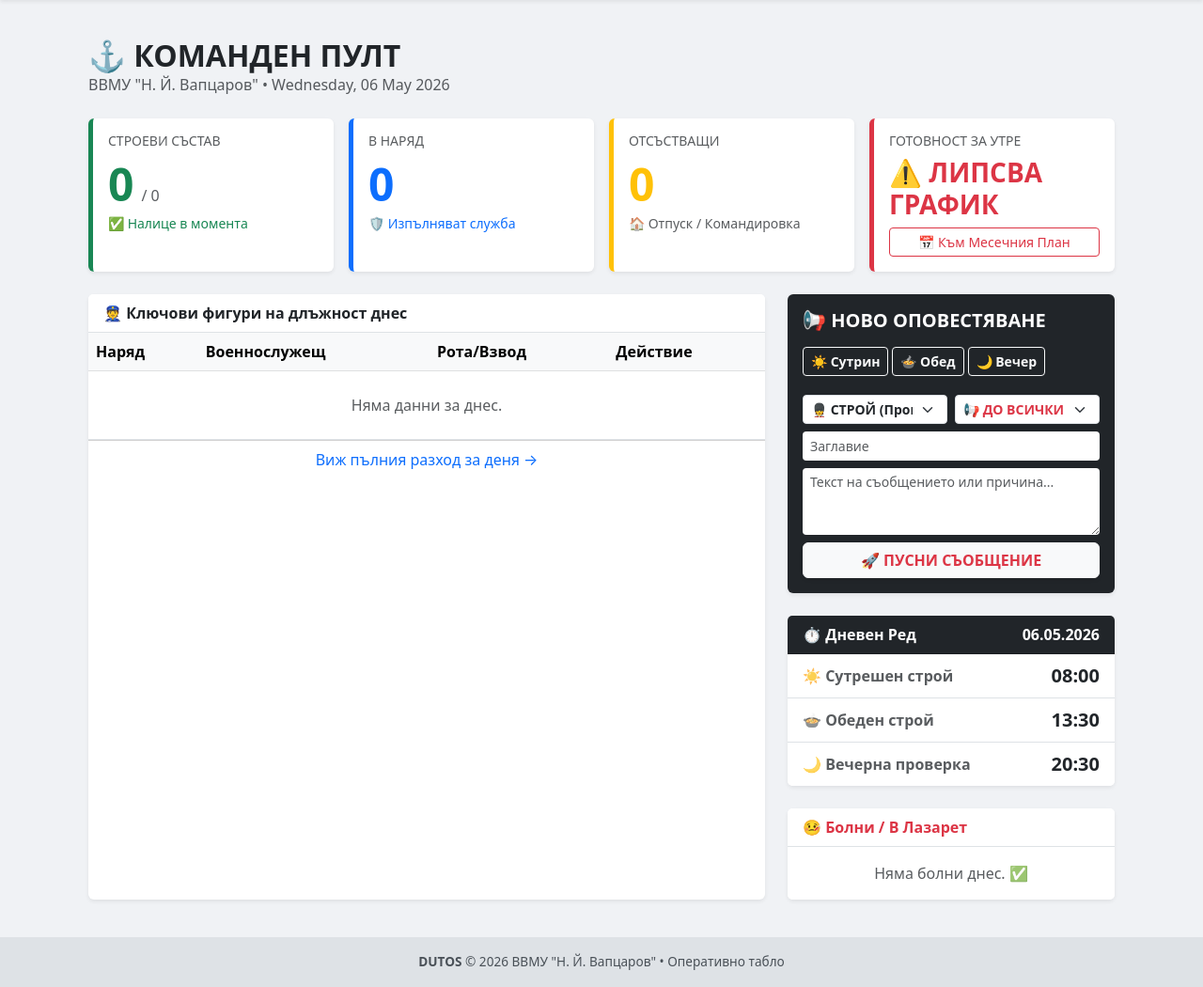
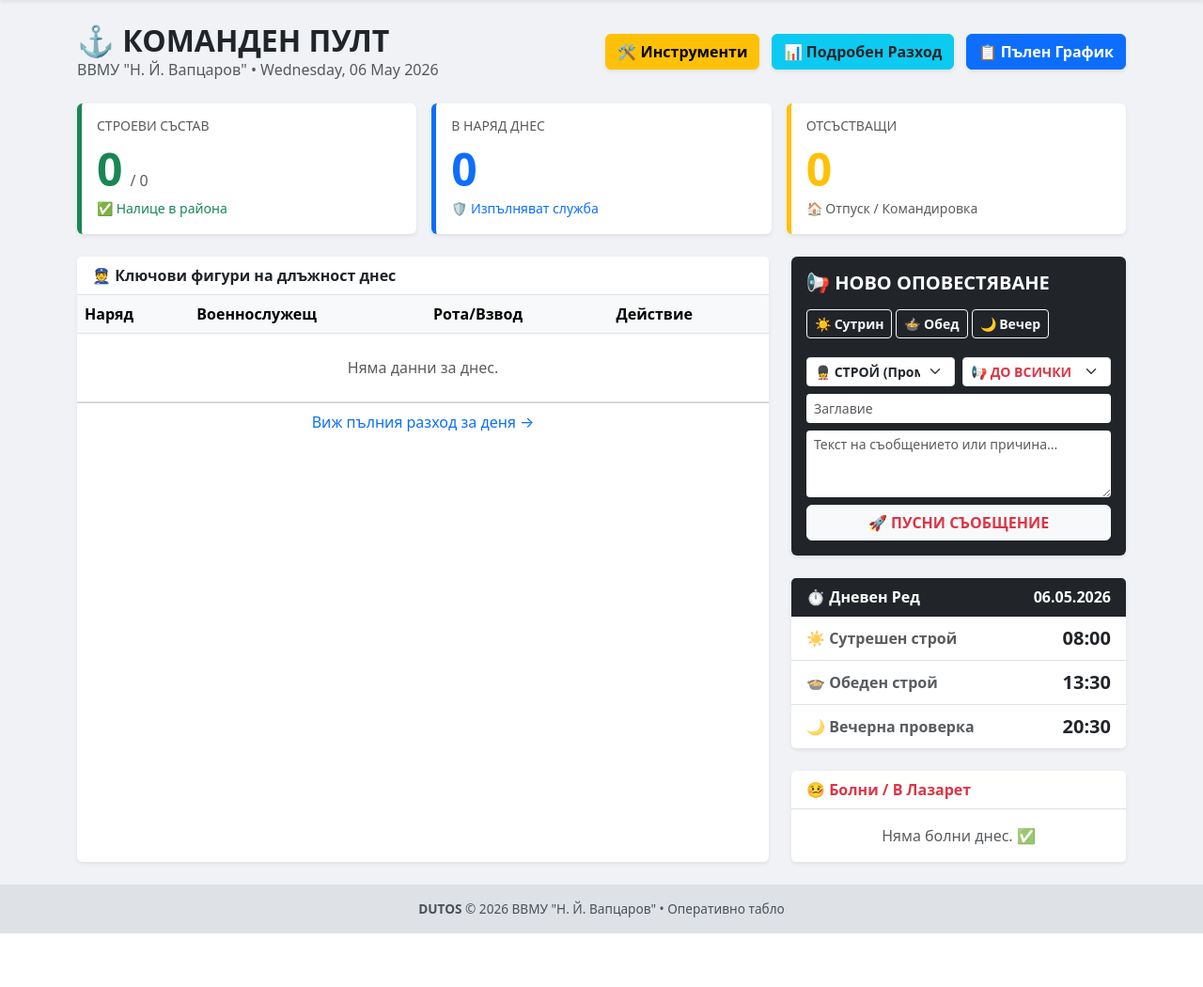
Before and after one commit to Ivoslav/dutos-v3, a Django app: page /roster/ in a window 1280 px wide. Shown: the part 78-1128 px from the top of the page at 94% size. After the commit the page ends 1071 px from the top, so only its background shows below. Run offline with Django 5.2, Linux system fonts and the light colour scheme; data that the repository does not hold is empty; some libraries are stand-ins or nearby versions.

Commit message:
Enhances personnel leave management and dashboard
Integrates new 'Daily Leave Manager' access points via navigation and a dashboard button for streamlined daily personnel oversight.
Refines the dashboard layout by updating card sizing and removes the 'Readiness for Tomorrow' section for a more focused view.
Improves soldier profile by separating major absences from city leaves, displaying city leave history in a new collapsible section for better detail.
Includes minor text updates and view cleanup.

```diff
--- a/roster/templates/roster/base.html
+++ b/roster/templates/roster/base.html
@@ -125,6 +125,9 @@
                             👥 Състав
                         </a>
                         <ul class="dropdown-menu shadow border-0 fs-6" aria-labelledby="personnelDropdown">
+                            <!-- ТУК Е РАЗХОДЪТ -->
+                            <li><a class="dropdown-item py-2" href="{% url 'daily_leave_manager' %}"><strong>📋 Дневен Разход</strong><br><small class="text-muted">Подробна наличност и отсъстващи</small></a></li>
+                            <li><hr class="dropdown-divider"></li>
                             <li><a class="dropdown-item py-2" href="{% url 'roster_stats' %}"><strong>Статистика и Точки</strong><br><small class="text-muted">Натовареност и масови отпуски</small></a></li>
                         </ul>
                     </li>
--- a/roster/templates/roster/dashboard.html
+++ b/roster/templates/roster/dashboard.html
@@ -1,12 +1,19 @@
 {% extends 'roster/base.html' %}
 
 {% block content %}
-<div class="container-fluid py-3">
-
     <div class="d-flex justify-content-between align-items-center mb-4">
         <div>
             <h2 class="fw-bold text-dark mb-0">⚓ КОМАНДЕН ПУЛТ</h2>
             <p class="text-muted mb-0">ВВМУ "Н. Й. Вапцаров" • {{ today|date:"l, d F Y" }}</p>
+        </div>
+        <div>
+            <!-- Твоите стари бутони -->
+            <a href="{% url 'debug_panel' %}" class="btn btn-warning fw-bold shadow-sm">🛠️ Инструменти</a>
+
+            <!-- НОВИЯТ БУТОН ЗА ПОДРОБЕН РАЗХОД -->
+            <a href="{% url 'daily_leave_manager' %}" class="btn btn-info fw-bold shadow-sm text-dark ms-2">📊 Подробен Разход</a>
+
+            <a href="{% url 'daily_roster' %}" class="btn btn-primary fw-bold shadow-sm ms-2">📋 Пълен График</a>
         </div>
     </div>
 
@@ -87,7 +94,8 @@
     {% endif %}
 
     <div class="row g-3 mb-4">
-        <div class="col-md-3">
+        <!-- Променяме col-md-3 на col-md-4, за да заемат точно 100% от ширината (3х4=12) -->
+        <div class="col-md-4">
             <div class="card border-0 shadow-sm h-100 border-start border-5 border-success">
                 <div class="card-body">
                     <h6 class="text-uppercase text-muted small">Строеви състав</h6>
@@ -95,22 +103,22 @@
                         <h1 class="display-5 fw-bold text-success mb-0">{{ present_count }}</h1>
                         <span class="text-muted ms-2">/ {{ total_soldiers }}</span>
                     </div>
-                    <small class="text-success">✅ Налице в момента</small>
+                    <small class="text-success">✅ Налице в района</small>
                 </div>
             </div>
         </div>
 
-        <div class="col-md-3">
+        <div class="col-md-4">
             <div class="card border-0 shadow-sm h-100 border-start border-5 border-primary">
                 <div class="card-body">
-                    <h6 class="text-uppercase text-muted small">В Наряд</h6>
+                    <h6 class="text-uppercase text-muted small">В Наряд Днес</h6>
                     <h1 class="display-5 fw-bold text-primary mb-0">{{ on_duty_today_count }}</h1>
                     <small class="text-primary">🛡️ Изпълняват служба</small>
                 </div>
             </div>
         </div>
 
-        <div class="col-md-3">
+        <div class="col-md-4">
             <div class="card border-0 shadow-sm h-100 border-start border-5 border-warning">
                 <div class="card-body">
                     <h6 class="text-uppercase text-muted small">Отсъстващи</h6>
@@ -119,23 +127,10 @@
                 </div>
             </div>
         </div>
+    </div>
 
-        <div class="col-md-3">
-            <div class="card border-0 shadow-sm h-100 border-start border-5 border-{{ tomorrow_class }}">
-                <div class="card-body">
-                    <h6 class="text-uppercase text-muted small">Готовност за Утре</h6>
-                    <h3 class="fw-bold text-{{ tomorrow_class }} mb-0 mt-2">{{ tomorrow_status }}</h3>
 
-                    {% if not is_tomorrow_ready %}
-                    <div class="mt-2">
-                        <a href="{% url 'roster_lifecycle' %}" class="btn btn-sm btn-outline-danger w-100">📅 Към Месечния План</a>
-                    </div>
-                    {% endif %}
-                </div>
-            </div>
-        </div>
-    </div> <div class="row g-4 mb-4">
-
+    <div class="row g-4 mb-4">
         <div class="col-md-8">
             <div class="card shadow-sm border-0 h-100">
                 <div class="card-header bg-white fw-bold border-bottom">
--- a/roster/views/dashboard.py
+++ b/roster/views/dashboard.py
@@ -35,18 +35,7 @@ def dashboard_view(request):
     # 2. ВАЖНИТЕ НАРЯДИ ДНЕС (Сортирани по тежест - ДБПК най-горе)
     key_shifts_today = DutyShift.objects.filter(date=today).exclude(status='admin_draft').select_related('soldier', 'duty_type').order_by('-duty_type__weight')[:5]
 
-    # 3. ПРОВЕРКА ЗА УТРЕ (Има ли ОФИЦИАЛЕН график?)
-    is_tomorrow_ready = DutyShift.objects.filter(date=tomorrow).exclude(status='admin_draft').exists()
-
-    if not is_tomorrow_ready:
-        tomorrow_status = "⚠️ ЛИПСВА ГРАФИК"
-        tomorrow_class = "danger"
-    else:
-        tomorrow_count = DutyShift.objects.filter(date=tomorrow).exclude(status='admin_draft').count()
-        tomorrow_status = f"✅ Утвърден ({tomorrow_count})"
-        tomorrow_class = "success"
-
-    # 4. БЪРЗ ПОГЛЕД КЪМ БОЛНИТЕ (За сводката)
+    # 3. БЪРЗ ПОГЛЕД КЪМ БОЛНИТЕ (За сводката)
     sick_today = Leave.objects.filter(
         start_date__lte=today,
         end_date__gte=today,
@@ -109,9 +98,6 @@ def dashboard_view(request):
         'on_leave_today_count': on_leave_today_count,
         'present_count': present_count,
         'key_shifts_today': key_shifts_today,
-        'is_tomorrow_ready': is_tomorrow_ready,
-        'tomorrow_status': tomorrow_status,
-        'tomorrow_class': tomorrow_class,
         'sick_today': sick_today,
         'emergencies_data': emergencies_data,
         'schedule': schedule,
```
Also changed, not shown: roster/templates/roster/modal_profile.html (+29 -5 lines), roster/views/personnel.py (+4 -4 lines).
